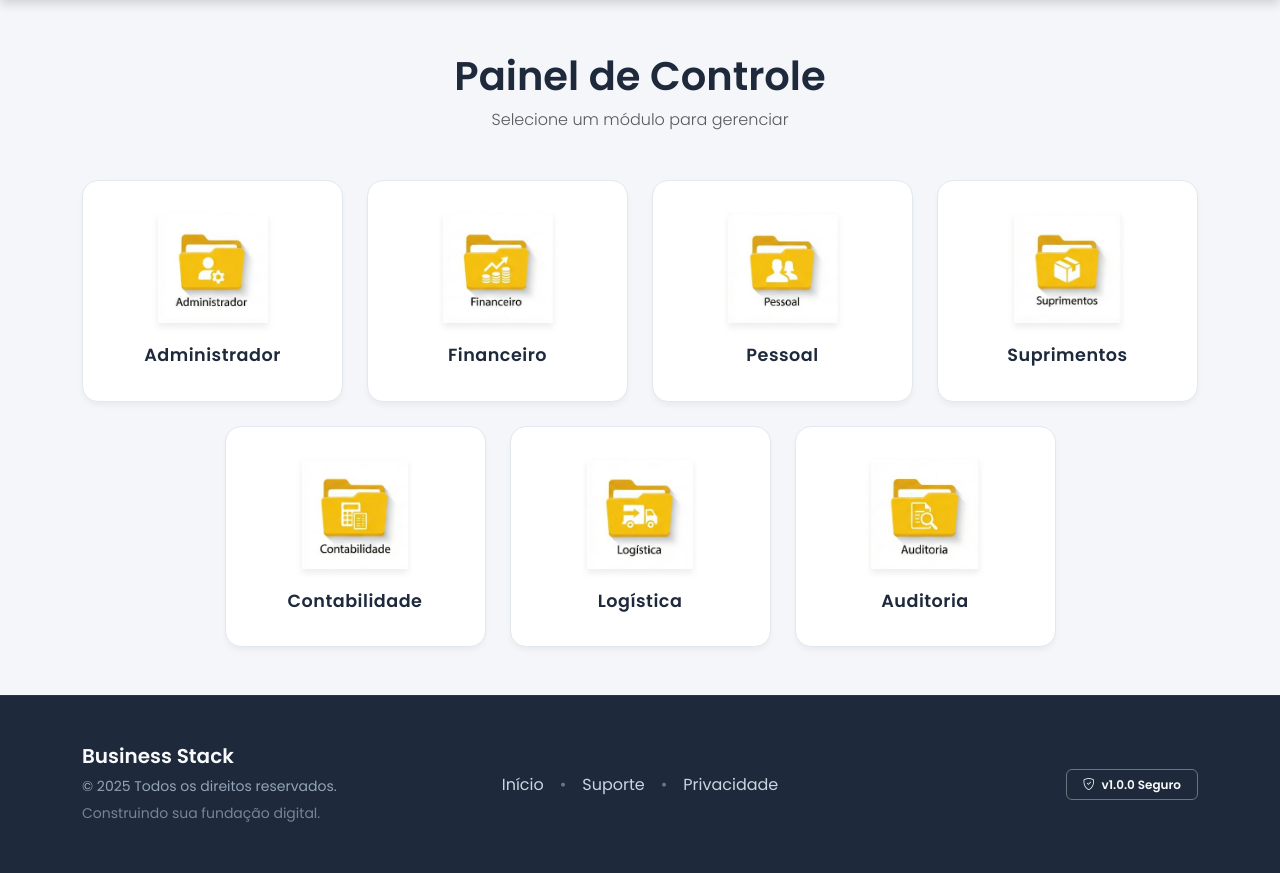
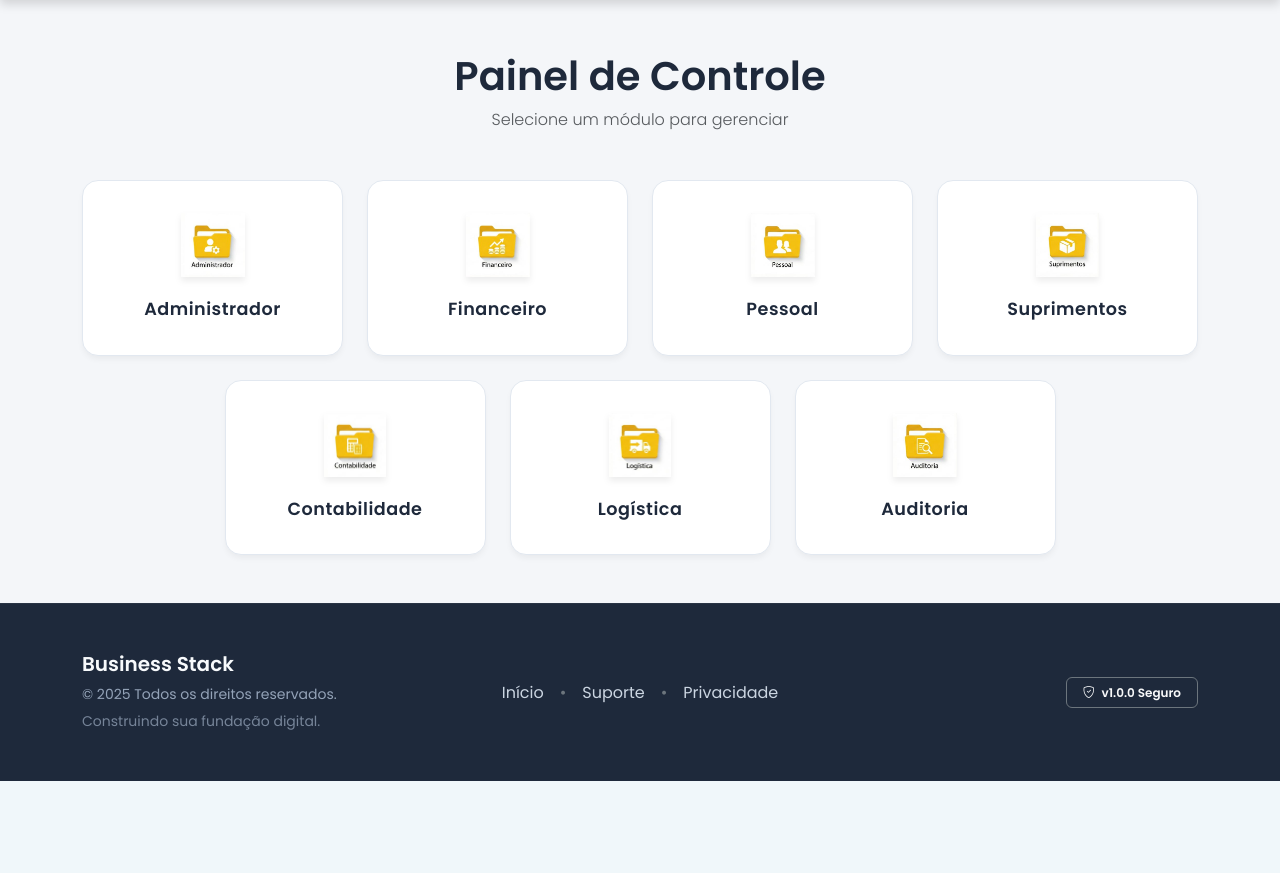
Before and after one commit to vandersongc/Business_Stack, a Django app: page / in a window 1280 px wide. Shown: the part 86-959 px from the top of the page. After the commit the page ends 867 px from the top, so only its background shows below. Run offline with Django 5.2, Linux system fonts and the light colour scheme.

Commit message:
Revert "v6 0212"
This reverts commit 66b066ac5bd46927804982c7e1c1d94c7ff5794c.

```diff
--- a/static/css/style.css
+++ b/static/css/style.css
@@ -135,10 +135,8 @@ main {
 }
 
 .module-card img {
-    /* Altere de 64px para o tamanho desejado, ex: 110px */
-    width: 110px;
-    height: 110px;
-
+    width: 64px;
+    height: 64px;
     object-fit: contain;
     margin-bottom: 1.2rem;
     transition: transform 0.4s ease;
```
